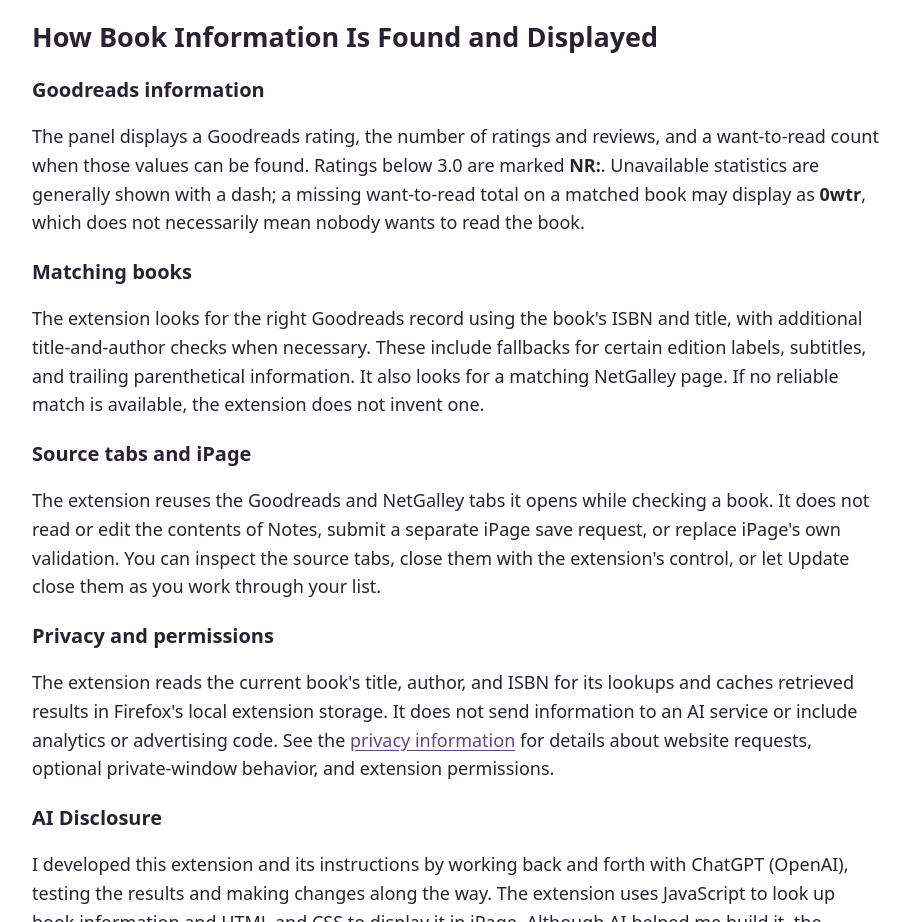
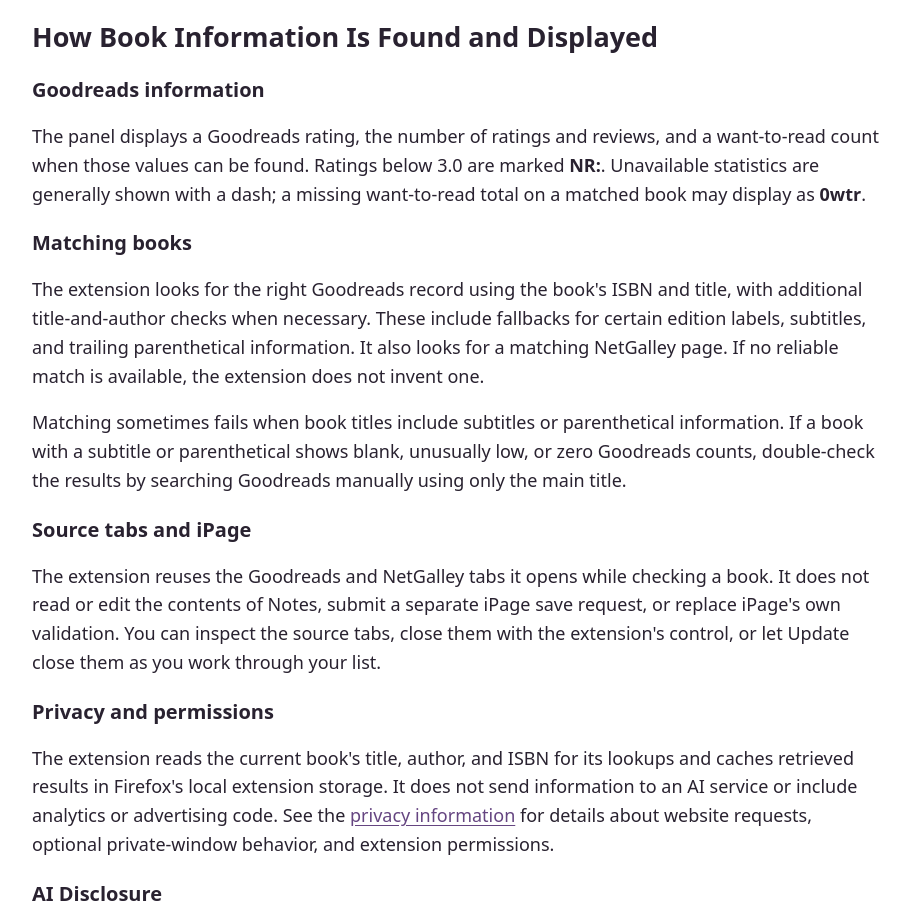
Before and after one commit to adelechase/ipage-quick-links, a browser extension: page docs/index.html in a window 1280 px wide. Shown: the part 1160-2082 px from the top of the page, without its empty margins (183-1093 px from the left). Drawn offline with Linux system fonts and the light colour scheme.

Commit message:
Publish updated Goodreads counts and matching guidance

```diff
--- a/docs/index.html
+++ b/docs/index.html
@@ -33,10 +33,11 @@
 
     <h2>How Book Information Is Found and Displayed</h2>
     <h3>Goodreads information</h3>
-    <p>The panel displays a Goodreads rating, the number of ratings and reviews, and a want-to-read count when those values can be found. Ratings below 3.0 are marked <strong>NR:</strong>. Unavailable statistics are generally shown with a dash; a missing want-to-read total on a matched book may display as <strong>0wtr</strong>, which does not necessarily mean nobody wants to read the book.</p>
+    <p>The panel displays a Goodreads rating, the number of ratings and reviews, and a want-to-read count when those values can be found. Ratings below 3.0 are marked <strong>NR:</strong>. Unavailable statistics are generally shown with a dash; a missing want-to-read total on a matched book may display as <strong>0wtr</strong>.</p>
 
     <h3>Matching books</h3>
     <p>The extension looks for the right Goodreads record using the book's ISBN and title, with additional title-and-author checks when necessary. These include fallbacks for certain edition labels, subtitles, and trailing parenthetical information. It also looks for a matching NetGalley page. If no reliable match is available, the extension does not invent one.</p>
+    <p>Matching sometimes fails when book titles include subtitles or parenthetical information. If a book with a subtitle or parenthetical shows blank, unusually low, or zero Goodreads counts, double-check the results by searching Goodreads manually using only the main title.</p>
 
     <h3>Source tabs and iPage</h3>
     <p>The extension reuses the Goodreads and NetGalley tabs it opens while checking a book. It does not read or edit the contents of Notes, submit a separate iPage save request, or replace iPage's own validation. You can inspect the source tabs, close them with the extension's control, or let Update close them as you work through your list.</p>
```
